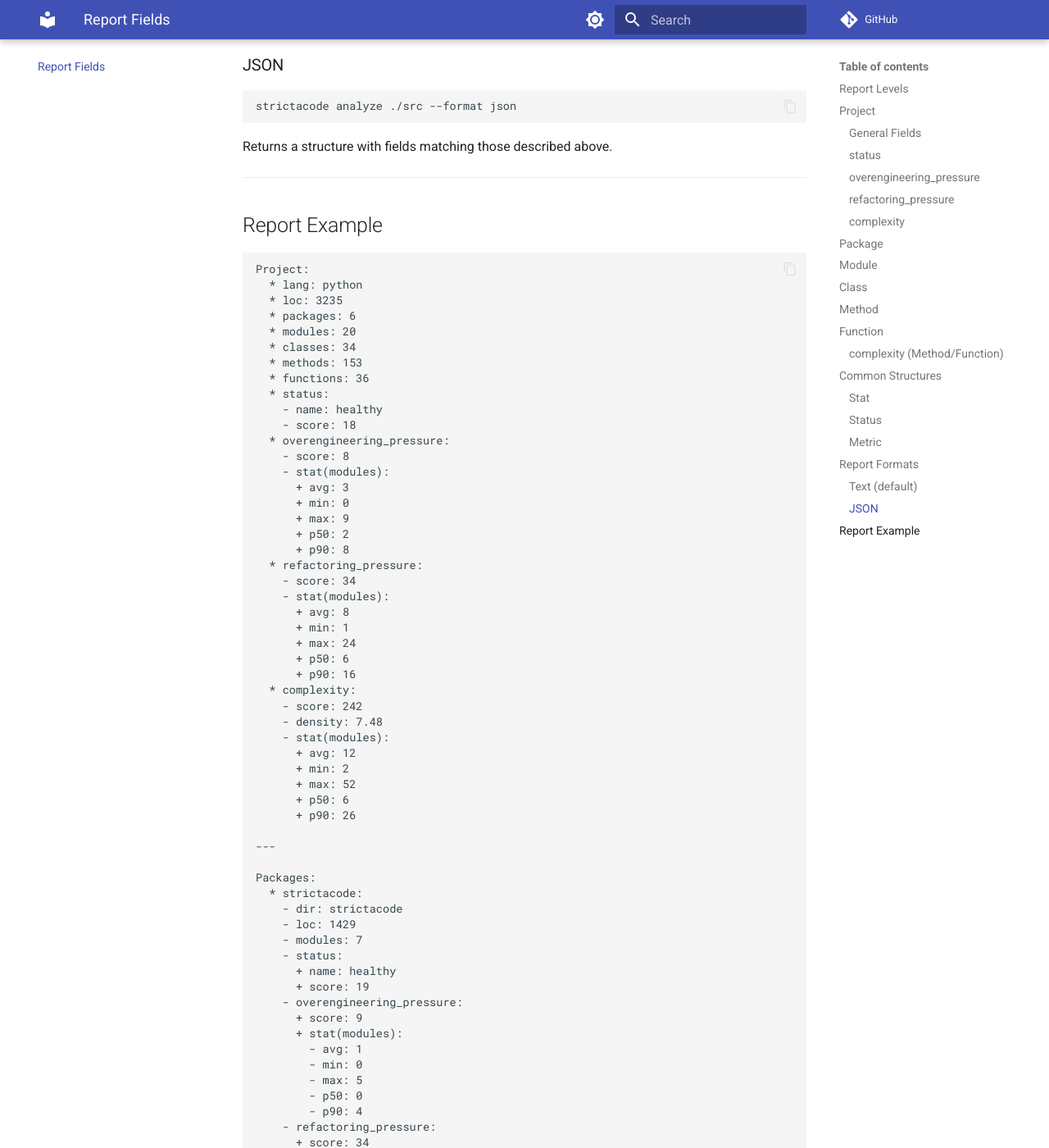
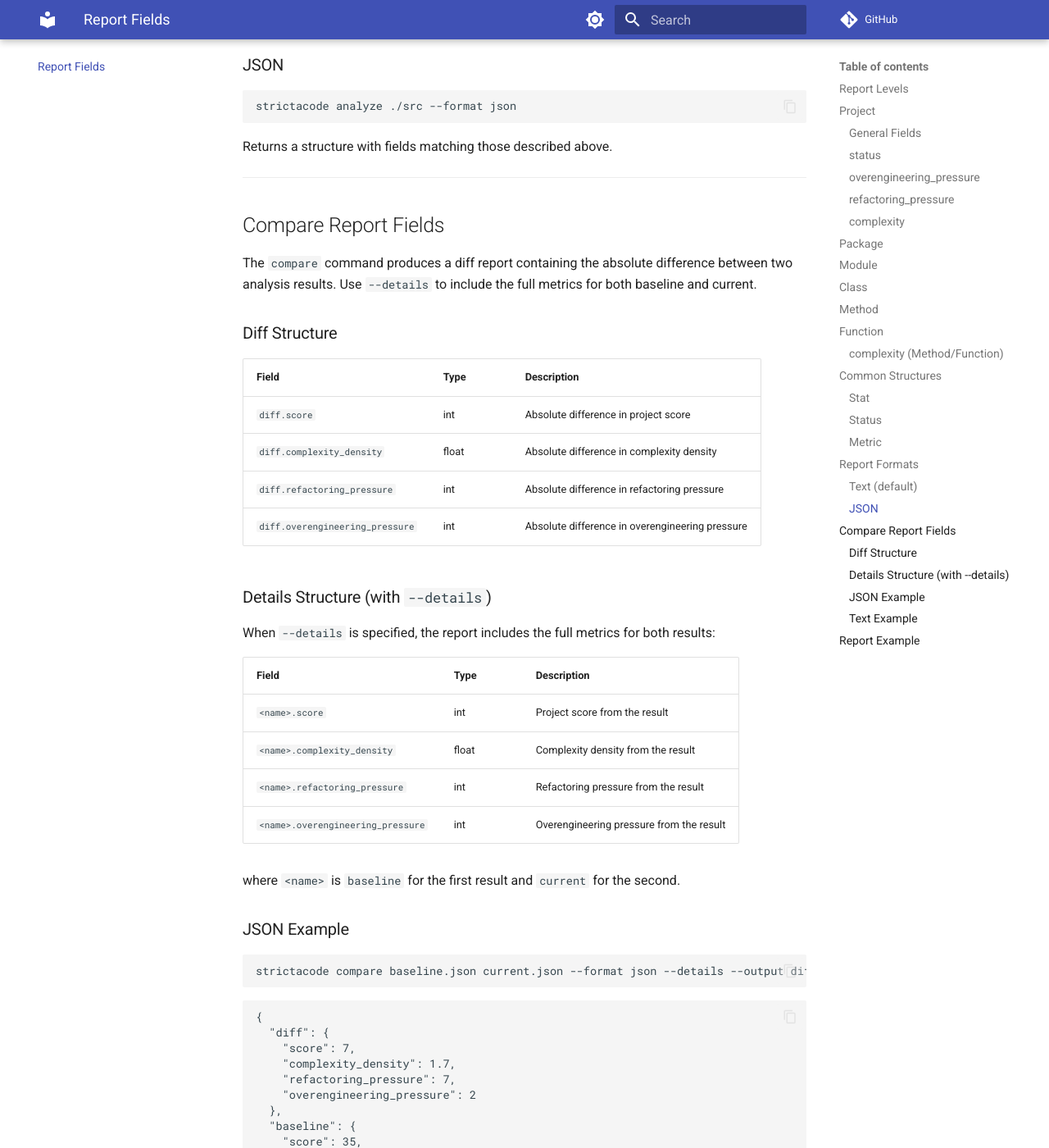
Before and after one commit to qarium/strictacode, an MkDocs documentation site: the page built from docs/report-fields.md, in a window 1280 px wide and 1400 px high, scrolled down 8449 px. Shown: the whole window at 82% size. Built offline with MkDocs 1.6.1 and Material for MkDocs 9.7.7, drawn with Linux system fonts in a browser that asks for light colours; comment, search, counter and statistics services are not loaded; some of the changed text lies outside the part shown.

Commit message:
docs: add changes to docs

````diff
--- a/docs/report-fields.md
+++ b/docs/report-fields.md
@@ -271,6 +271,93 @@
 
 ---
 
+## Compare Report Fields
+
+The `compare` command produces a diff report containing the absolute difference between two analysis results. Use `--details` to include the full metrics for both baseline and current.
+
+### Diff Structure
+
+| Field                       | Type   | Description                              |
+|-----------------------------|--------|------------------------------------------|
+| `diff.score`                | int    | Absolute difference in project score     |
+| `diff.complexity_density`   | float  | Absolute difference in complexity density |
+| `diff.refactoring_pressure` | int    | Absolute difference in refactoring pressure |
+| `diff.overengineering_pressure` | int | Absolute difference in overengineering pressure |
+
+### Details Structure (with `--details`)
+
+When `--details` is specified, the report includes the full metrics for both results:
+
+| Field                       | Type   | Description                                |
+|-----------------------------|--------|--------------------------------------------|
+| `<name>.score`              | int    | Project score from the result              |
+| `<name>.complexity_density` | float  | Complexity density from the result         |
+| `<name>.refactoring_pressure` | int  | Refactoring pressure from the result       |
+| `<name>.overengineering_pressure` | int | Overengineering pressure from the result  |
+
+where `<name>` is `baseline` for the first result and `current` for the second.
+
+### JSON Example
+
+```bash
+strictacode compare baseline.json current.json --format json --details --output diff.json
+```
+
+```json
+{
+  "diff": {
+    "score": 7,
+    "complexity_density": 1.7,
+    "refactoring_pressure": 7,
+    "overengineering_pressure": 2
+  },
+  "baseline": {
+    "score": 35,
+    "complexity_density": 12.4,
+    "refactoring_pressure": 55,
+    "overengineering_pressure": 20
+  },
+  "current": {
+    "score": 42,
+    "complexity_density": 14.1,
+    "refactoring_pressure": 62,
+    "overengineering_pressure": 22
+  }
+}
+```
+
+### Text Example
+
+```bash
+strictacode compare baseline.json current.json --details
+```
+
+```
+Diff:
+  * score: 7
+  * complexity_density: 1.7
+  * refactoring_pressure: 7
+  * overengineering_pressure: 2
+
+---
+
+Baseline:
+  * score: 35
+  * complexity_density: 12.4
+  * refactoring_pressure: 55
+  * overengineering_pressure: 20
+
+---
+
+Current:
+  * score: 42
+  * complexity_density: 14.1
+  * refactoring_pressure: 62
+  * overengineering_pressure: 22
+```
+
+---
+
 ## Report Example
 
 ```
````
Also changed, not shown: docs/cli-reference.md (+35 -23 lines), docs/examples.md (+35 -3 lines).
